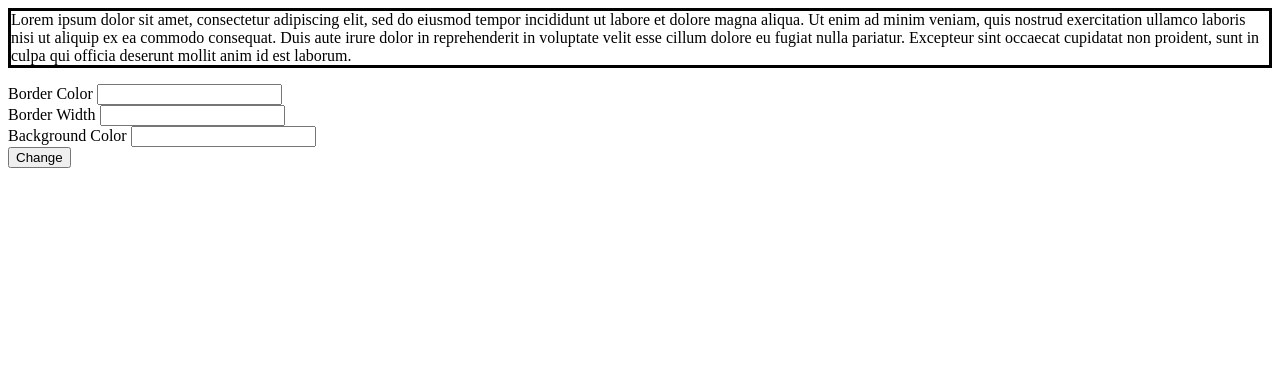
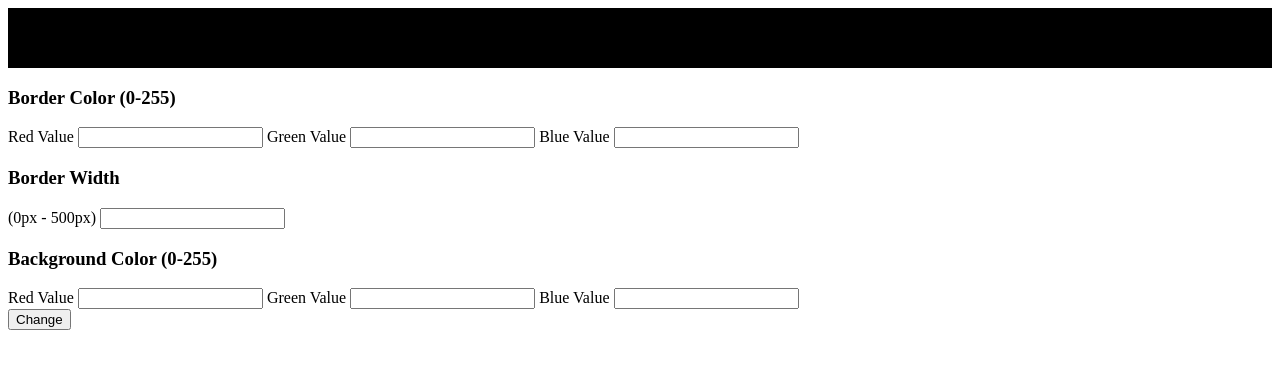
Before and after one commit to WarrenWang4/eecs448-lab03, a plain HTML site: page ex4.html in a window 1280 px wide. Both pictures are taken after a click on the button "Change". Drawn offline with Linux system fonts and the light colour scheme.

Commit message:
modified exercise 4

```diff
--- a/ex4.html
+++ b/ex4.html
@@ -13,15 +13,26 @@
 		<p id="dummyText">
 			Lorem ipsum dolor sit amet, consectetur adipiscing elit, sed do eiusmod tempor incididunt ut labore et dolore magna aliqua. Ut enim ad minim veniam, quis nostrud exercitation ullamco laboris nisi ut aliquip ex ea commodo consequat. Duis aute irure dolor in reprehenderit in voluptate velit esse cillum dolore eu fugiat nulla pariatur. Excepteur sint occaecat cupidatat non proident, sunt in culpa qui officia deserunt mollit anim id est laborum.
 		</p>
-		<div id="div1">
-			<label for='border'>Border Color</label>
-		    <input type='text', id='borderC'></input>
+		<div>
+			<h3> Border Color (0-255) </h3>
+			<label>Red Value</label>
+		    <input type='text', id='borderRed'></input>
+		    <label>Green Value</label>
+		    <input type='text', id='borderGreen'></input>
+		    <label>Blue Value</label>
+		    <input type='text', id='borderBlue'></input>
 		    <br>
-		    <label for='border'>Border Width</label>
+		    <h3> Border Width </h3>
+		    <label>(0px - 500px)</label>
 		    <input type='text', id='borderW'></input>
 		    <br>
-		    <label for='backgroundcolor'>Background Color</label>
-		    <input type='text', id='backgroundColor'></input>
+		    <h3> Background Color (0-255)</h3>
+		    <label>Red Value</label>
+		    <input type='text', id='backgroundRed'></input>
+		    <label>Green Value</label>
+		    <input type='text', id='backgroundGreen'></input>
+		    <label>Blue Value</label>
+		    <input type='text', id='backgroundBlue'></input>
 		    <br>
 		    <button onclick="change()">Change</button>
 		</div>
@@ -31,31 +42,19 @@
 
 <script>
 	function change(){
-		let borderC = String(document.getElementById('borderC').value);
+
+		let borderRed = Number(document.getElementById('borderRed').value);
+		let borderGreen = Number(document.getElementById('borderGreen').value);
+		let borderBlue = Number(document.getElementById('borderBlue').value);
 		let borderW = String(document.getElementById('borderW').value);
-		let backgroundColor = String(document.getElementById('backgroundColor').value);
+		let backgroundRed = Number(document.getElementById('backgroundRed').value);
+		let backgroundGreen = Number(document.getElementById('backgroundGreen').value);
+		let backgroundBlue = Number(document.getElementById('backgroundBlue').value);
 
 
 		document.getElementById("dummyText").style.borderWidth = borderW;
-
-		if(borderC == 'red'){
-			document.getElementById("dummyText").style.borderColor = "red";
-		}
-		else if(borderC == 'green'){
-			document.getElementById("dummyText").style.borderColor = "green";
-		}
-		else if(borderC == 'blue'){
-			document.getElementById("dummyText").style.borderColor = "blue";
-		}
-
-		if(backgroundColor == 'red'){
-			document.getElementById("dummyText").style.background = "red";
-		}
-		else if(backgroundColor == 'green'){
-			document.getElementById("dummyText").style.background = "green";
-		}
-		else if(backgroundColor == 'blue'){
-			document.getElementById("dummyText").style.background = "blue";
-		}
+		document.getElementById("dummyText").style.borderColor = 'rgb(' + borderRed + ',' + borderGreen + ',' + borderBlue + ')';
+		document.getElementById("dummyText").style.background = 'rgb(' + backgroundRed + ',' + backgroundGreen + ',' + backgroundBlue + ')';
+'rgb(' + a + ',' + b + ',' + c + ')'
 	}
 </script>
```
